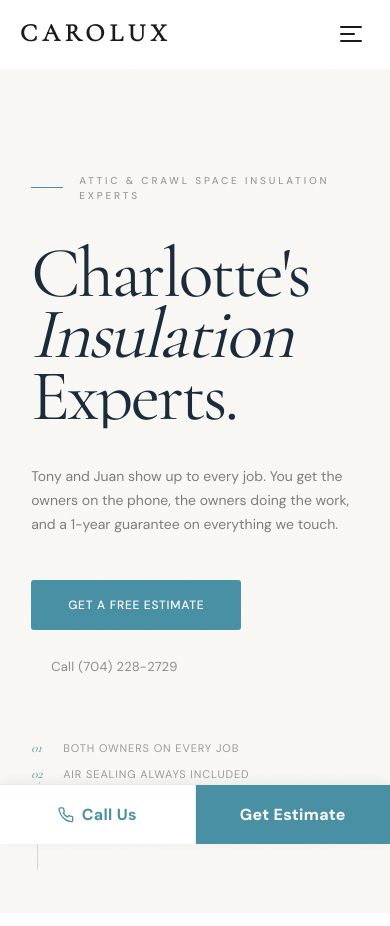
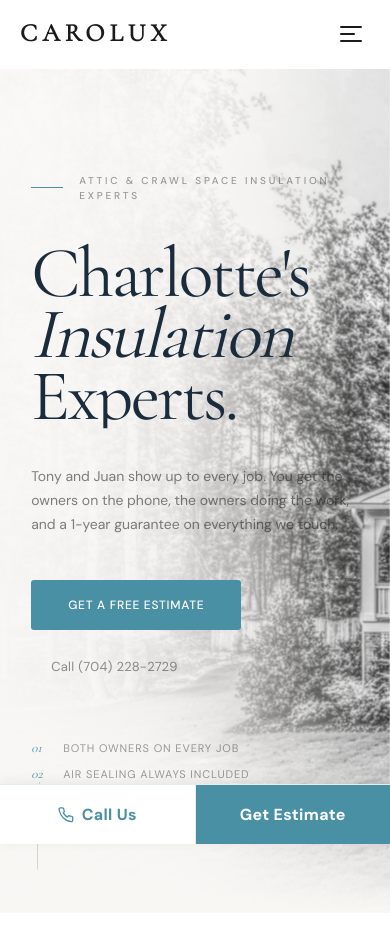
Before and after one commit to CrLX26/carolux-site, a Next.js app: page / in a window 390 px wide. Shown: the top 926 px of the page. Built offline with nearby package versions, Linux system fonts and the light colour scheme.

Commit message:
fix: show hero image on mobile — remove hidden md:block, add text-contrast scrim

```diff
--- a/app/components/Hero.js
+++ b/app/components/Hero.js
@@ -102,7 +102,6 @@
         {/* Sketch image — scroll scale (outer motion.div) + parallax (inner div) */}
         <motion.div
           aria-hidden="true"
-          className="hidden md:block"
           style={{
             position: "absolute",
             right: 0,
@@ -128,8 +127,9 @@
               fill
               priority={true}
               sizes="100vw"
-              style={{ objectFit: "cover", objectPosition: "right center" }}
+              style={{ objectFit: "cover", objectPosition: "center center" }}
             />
+            {/* Bottom fade — desktop and mobile */}
             <div
               style={{
                 position: "absolute",
@@ -138,6 +138,16 @@
                 right: 0,
                 height: "18%",
                 background: "linear-gradient(to top, #faf8f5, transparent)",
+              }}
+            />
+            {/* Mobile text-contrast scrim — fades left side so text stays readable */}
+            <div
+              className="md:hidden"
+              style={{
+                position: "absolute",
+                inset: 0,
+                background:
+                  "linear-gradient(to right, rgba(250,248,245,0.82) 0%, rgba(250,248,245,0.55) 55%, transparent 100%)",
               }}
             />
           </div>
```
Also changed, not shown: .claude/launch.json (added).
